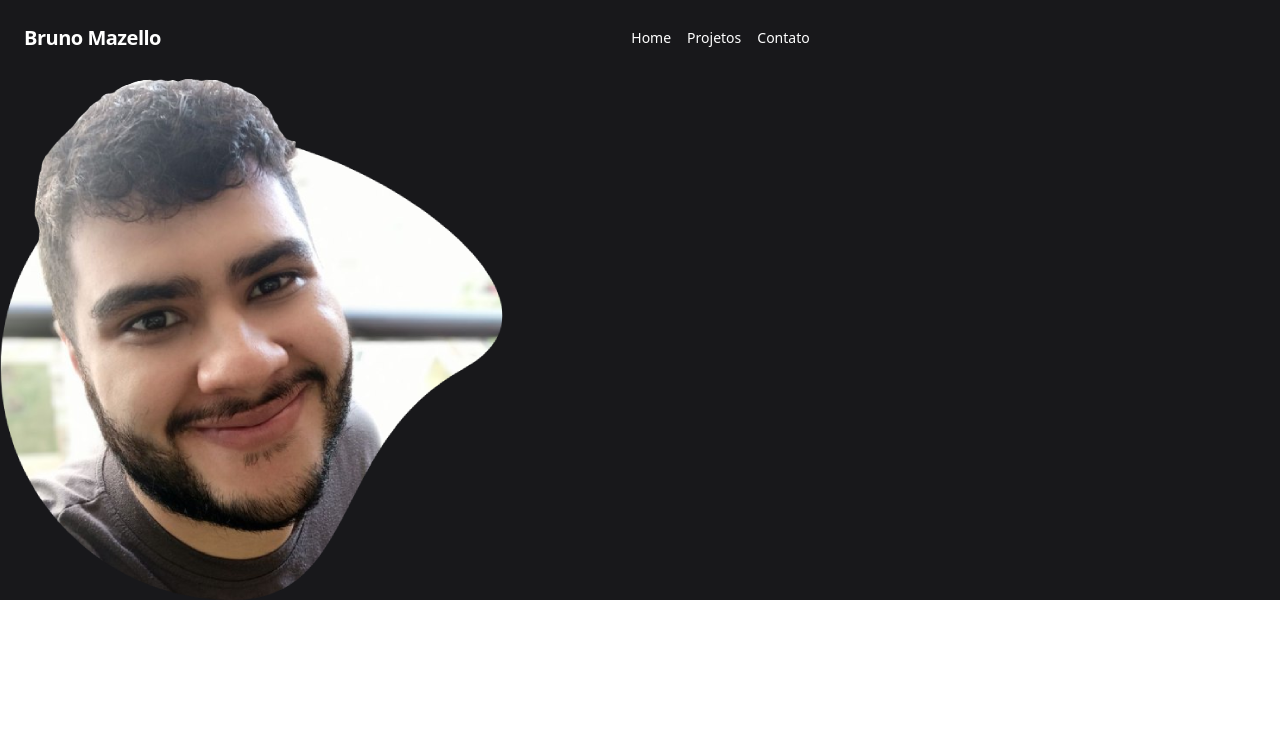
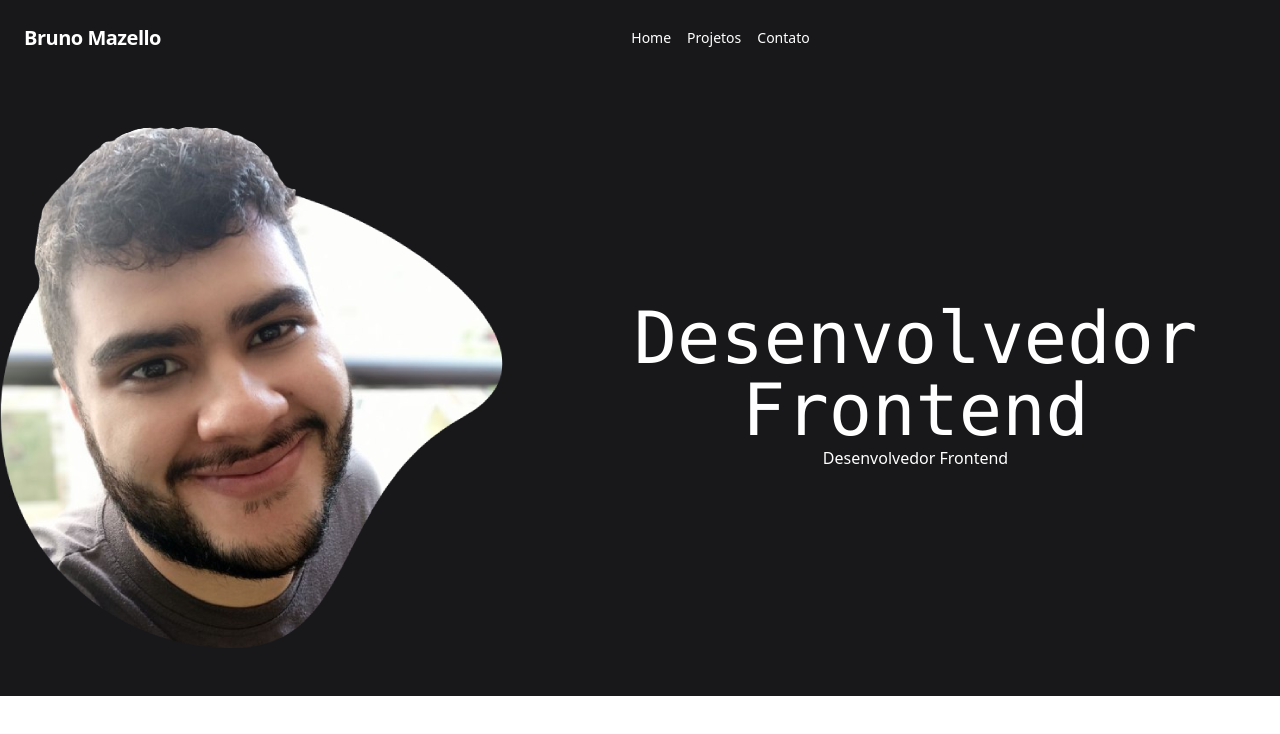
Before and after one commit to brunomazello/portfolio-bruno, a React (Create React App) app: page / in a window 1280 px wide. Shown: the top 734 px of the page. Built offline with nearby package versions, Linux system fonts and the light colour scheme.

Commit message:
feat(Titulos): Adicionado titulo a página princial.

```diff
--- a/src/components/pages/Index.jsx
+++ b/src/components/pages/Index.jsx
@@ -2,13 +2,17 @@ import imgbruno from "../../img/img_bruno.png";
 
 const Index = () => {
   return (
-    <div className="container">
-      <div className="">
+    <div className="">
+      <div className="flex justify-center items-center">
         <img
           src={imgbruno}
           alt=""
-          className="opacity-100 hover:opacity-50 hover:cursor-pointer"
+          className="opacity-100 hover:opacity-50 hover:cursor-pointer mb-12 mt-12 w-100 sd:w-60 mr-12"
         />
+        <div>
+          <h1 className="text-white font-mono text-7xl">Desenvolvedor Frontend</h1>
+          <h1 className="text-white font-sans">Desenvolvedor Frontend</h1>
+        </div>
       </div>
     </div>
   );
```
